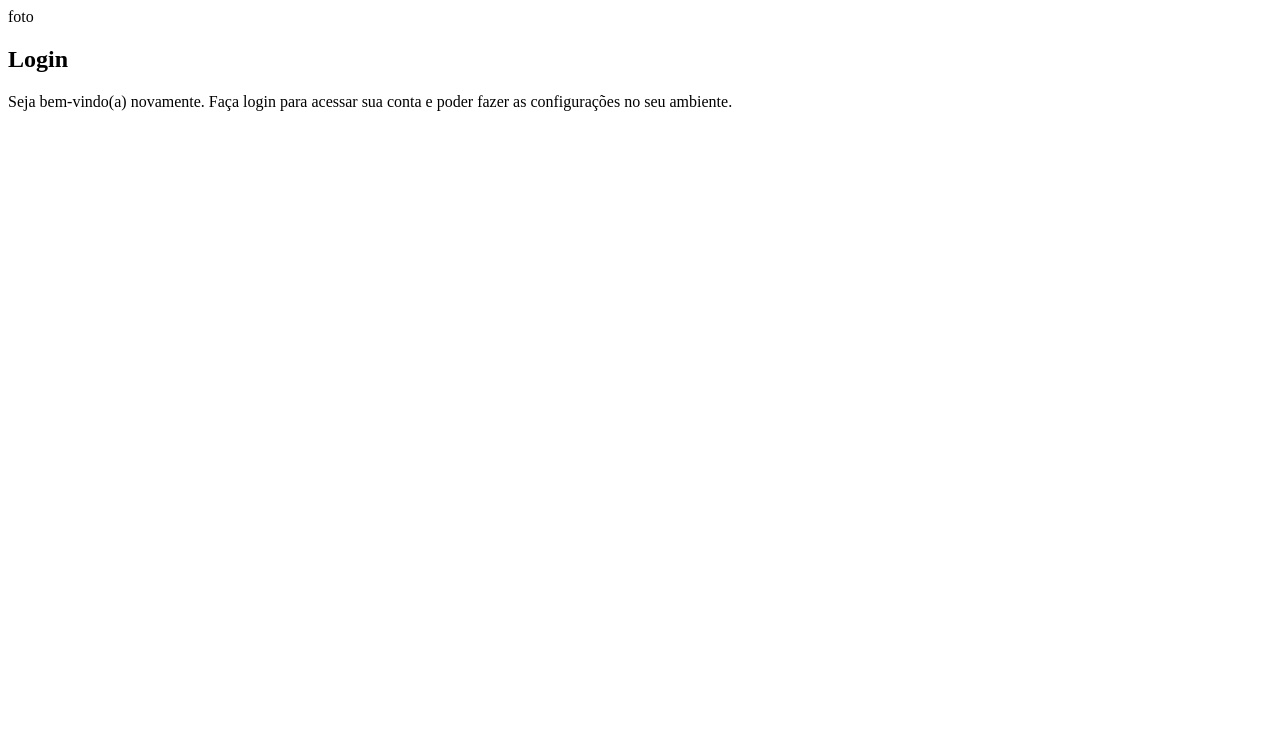
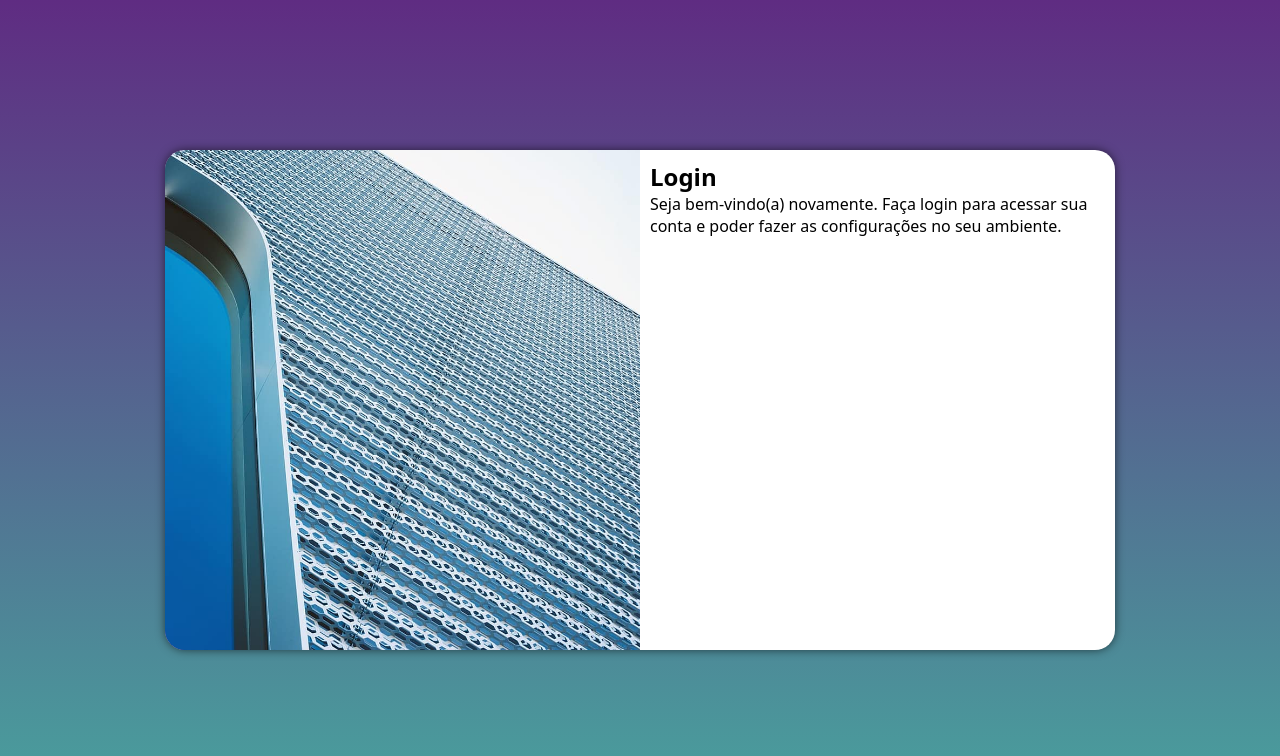
Before and after one commit to eduardafillmann/projeto-login, a plain HTML site: page index.html in a window 1280 px wide. Drawn offline with Linux system fonts and the light colour scheme.

Commit message:
update mq

```diff
--- /dev/null
+++ b/estilos/media-queries.css
@@ -0,0 +1,53 @@
+@charset "UTF-8";
+
+/* Typical Device Breakpoints
+-----------------------------
+Pequenas telas: até 600px
+Celular: de 600px até 768px
+Tablet: 768px até 992
+Desktop: 992px até 1200px
+Grandes telas: acima de 1200px
+*/
+
+@media screen and (min-width: 768px) and (max-width: 992px) {
+
+    body {
+        background-image: linear-gradient(to top, #49a09d, #5f2c82);
+    }
+
+    section#login {
+        width: 90vw;
+    }
+
+    section#login > div#imagem {
+        float: left;
+        width: 30%;
+        height: 100%;
+    }
+    section#login > div#formulario {
+        float: right;
+        width: 70%;
+    }
+}
+
+@media screen and (min-width:992px) {
+
+    body {
+        background-image: linear-gradient(to top, #49a09d, #5f2c82);
+    }
+
+    section#login {
+        width: 950px;
+    }
+
+    section#login > div#imagem {
+        float: left;
+        width: 50%;
+        height: 100%;
+    }
+
+    section#login > div#formulario {
+        float: right;
+        width: 50%;
+    }
+}
--- a/estilos/style.css
+++ b/estilos/style.css
@@ -4,3 +4,53 @@
 verde: #49a09d
 lilás: #5f2c82
 */
+
+* {
+    font-family: system-ui, -apple-system, BlinkMacSystemFont, 'Segoe UI', Roboto, Oxygen, Ubuntu, Cantarell, 'Open Sans', 'Helvetica Neue', sans-serif;
+    padding: 0px;
+    margin: 0px;
+    box-sizing: border-box;
+}
+
+body, html {
+    background-color: #5f2c82;
+    height: 100vh;
+    width: 100vw;
+}
+
+main {
+    position: relative;
+    height: 100vh;
+    width: 100vw;
+}
+
+section#login {
+    position: absolute;
+    top: 50%;
+    left: 50%;
+    transform: translate(-50%, -50%);
+    overflow: hidden;
+
+
+    background-color: white;
+    width: 250px;
+    height: 500px;
+    border-radius: 20px;
+    box-shadow: 0px 0px 10px rgba(0, 0, 0, 0.589);
+
+    transition: width .3s, height .3s;
+    transition-timing-function: ease;
+}
+
+section#login > div#imagem {
+    display: block;
+    background: #5f2c82 url(../imagens/metal.jpg) no-repeat;
+    background-size: cover;
+    background-position: left bottom;
+    height: 200px;
+}
+
+section#login > div#formulario {
+    display: block;
+    padding: 10px;
+}
--- a/index.html
+++ b/index.html
@@ -6,14 +6,15 @@
     <meta name="viewport" content="width=device-width, initial-scale=1.0">
     <title>Login</title>
     <link rel="stylesheet" href="estilos/style.css">
+    <link rel="stylesheet" href="estilos/media-queries.css">
 </head>
 <body>
     <main>
         <section id="login">
             <div id="imagem">
-                foto
+                <!-- Aqui vai a imagem nas CSS -->
             </div>
-            <div id="formulário">
+            <div id="formulario">
                 <h1>Login</h1>
                 <p>Seja bem-vindo(a) novamente. Faça login para acessar sua conta e poder fazer as configurações no seu ambiente.</p>
                 <form action="login.php" method="post">
```
